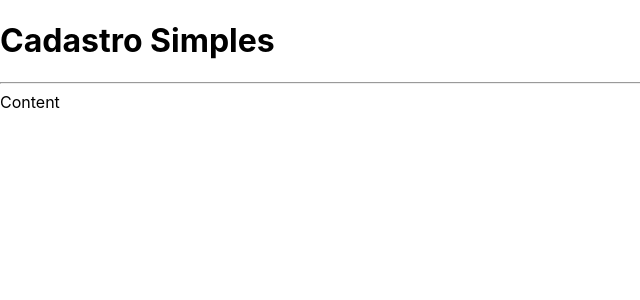
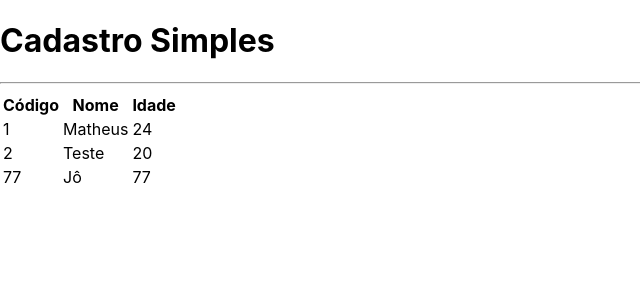
Before and after one commit to matheusrf96/next-crud, a Next.js app: page / in a window 1280 px wide. Shown: the top 300 px of the page, without its empty margins (0-640 px from the left). Built offline with nearby package versions, Linux system fonts and the light colour scheme.

Commit message:
Implement table

```diff
--- /dev/null
+++ b/src/components/Table.tsx
@@ -0,0 +1,41 @@
+import Client from '../core/client'
+
+interface TableProps {
+    clients: Client[]
+}
+
+export default function Table(props: TableProps) {
+    function renderHeader() {
+        return (
+            <tr>
+                <th>Código</th>
+                <th>Nome</th>
+                <th>Idade</th>
+            </tr>
+        )
+    }
+
+    function renderData() {
+        return props.clients?.map((client, i) => {
+            return (
+                <tr key={ client.id }>
+                    <td>{ client.id }</td>
+                    <td>{ client.name }</td>
+                    <td>{ client.age }</td>
+                </tr>
+            )
+        })
+    }
+
+    return (
+        <table>
+            <thead>
+                { renderHeader() }
+            </thead>
+
+            <tbody>
+                { renderData() }
+            </tbody>
+        </table>
+    )
+}
--- a/src/pages/index.tsx
+++ b/src/pages/index.tsx
@@ -1,6 +1,14 @@
 import Layout from "../components/Layout";
+import Table from '../components/Table';
+import Client from "../core/client";
 
 export default function Home() {
+  const clients = [
+    new Client('Matheus', 24, '1'),
+    new Client('Teste', 20, '2'),
+    new Client('Jô', 77, '77'),
+  ]
+
   return (
     <div className={`
       flex h-screen justify-center items-center
@@ -8,7 +16,7 @@
       text-white
     `}>
       <Layout title="Cadastro Simples">
-        <span>Content</span>
+        <Table clients={ clients }></Table>
       </Layout>
     </div>
   )
```
